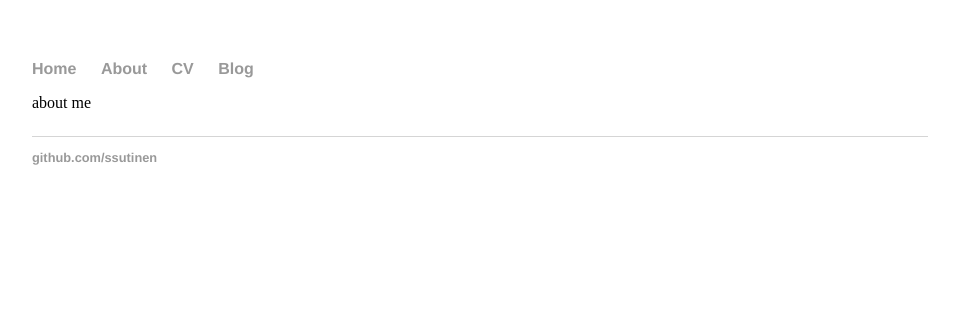
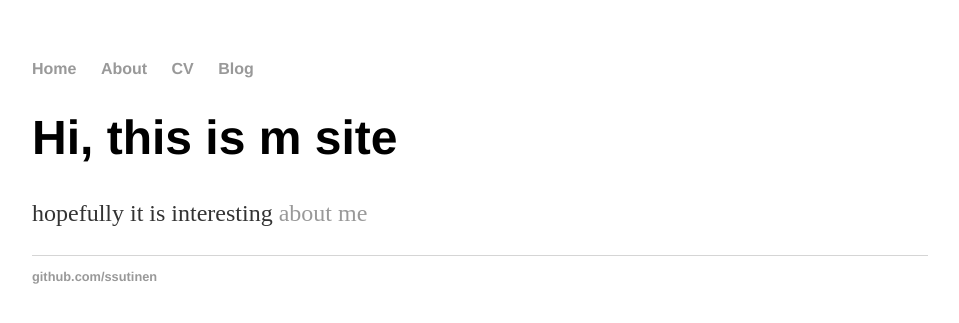
Before and after one commit to ssutinen/ssutinen.github.io, a Jekyll site: the page built from index.html, in a window 1280 px wide. Shown: the top 323 px of the page, without its empty margins (160-1119 px from the left). Built offline with Jekyll 4.4.1, drawn with Linux system fonts in a browser that asks for light colours; part of the change alters nothing that is shown.

Commit message:
Update index.html

```diff
--- a/index.html
+++ b/index.html
@@ -1,11 +1,11 @@
 ---
 layout: default
-title: Homepage
+title: "Homepage"
 ---
 
-<div class="blurb>
-            <h1>Hi, this is m site</h1>
-            <p>hopefully it is interesting
-                <a href="/about">about me</a>
-            </p>
-</div><!-- ./blurb -->
+<div>
+      <h1>Hi, this is m site</h1>
+      <p>hopefully it is interesting
+          <a href="/about">about me</a>
+      </p>
+</div>
```
